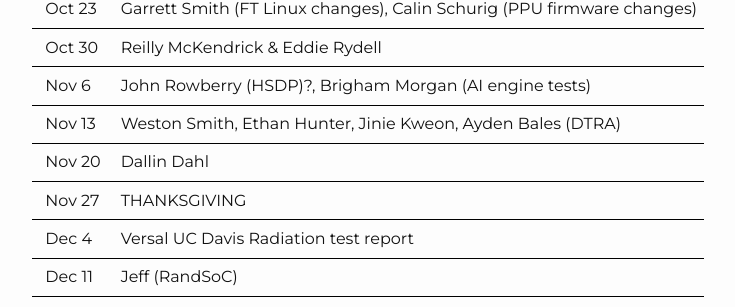
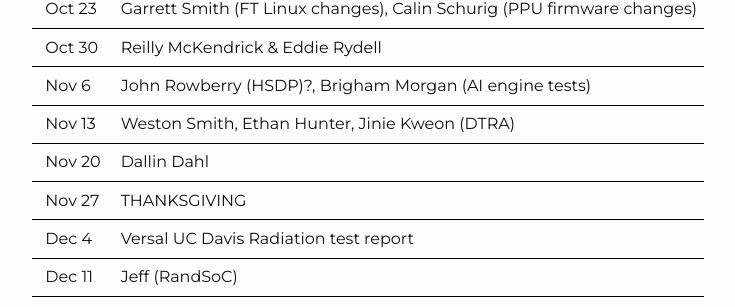
Before and after one commit to byuccl/byuccl.github.io, a Jekyll site: the page built from pages/schedule.md, in a window 1280 px wide and 900 px high, scrolled down 390 px. Shown: the part 146-453 px from the top of the window, without its empty margins (53-788 px from the left). Built offline with Jekyll 4.4.1, drawn with Linux system fonts in a browser that asks for light colours; nearby versions of some CDN libraries.

Commit message:
Updated schedule

```diff
--- a/pages/schedule.md
+++ b/pages/schedule.md
@@ -18,7 +18,7 @@
 | Oct 23 | Garrett Smith (FT Linux changes), Calin Schurig (PPU firmware changes)
 | Oct 30 | Reilly McKendrick & Eddie Rydell
 | Nov 6  | John Rowberry (HSDP)?, Brigham Morgan (AI engine tests)
-| Nov 13 | Weston Smith, Ethan Hunter, Jinie Kweon, Ayden Bales (DTRA)
+| Nov 13 | Weston Smith, Ethan Hunter, Jinie Kweon (DTRA)
 | Nov 20 | Dallin Dahl
 | Nov 27 | THANKSGIVING |
 | Dec 4  | Versal UC Davis Radiation test report
```
